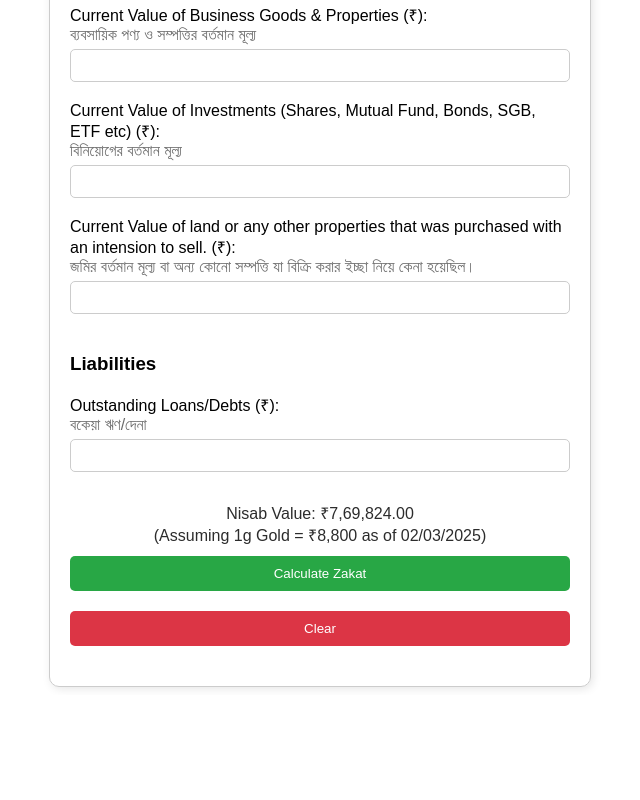
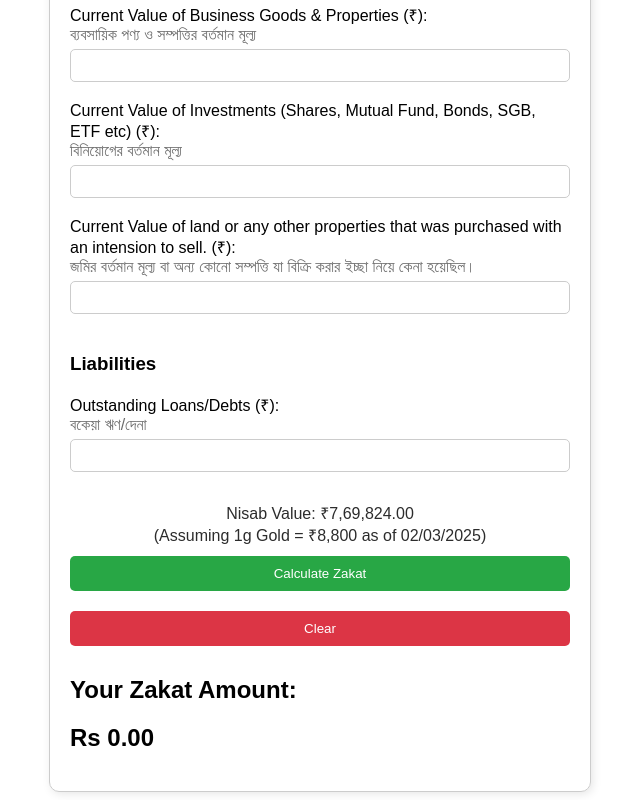
Before and after one commit to aktarhuss/zakatcalculator, a plain HTML site: page index.html in a window 1280 px wide. Shown: the part 634-1434 px from the top of the page, without its empty margins (320-960 px from the left). Before the commit the page ends 1329 px from the top, so only its background shows below. Drawn offline with Linux system fonts and the light colour scheme.

Commit message:
Update index.html

```diff
--- a/index.html
+++ b/index.html
@@ -51,8 +51,11 @@
 
         <button onclick="calculateZakat()">Calculate Zakat</button>
         <button class="reset" onclick="resetForm()">Clear</button>
-
         <p id="result"></p>
+        <div id="your-zakat-amount">
+            <h2>Your Zakat Amount:</h2>
+            <h2 id="your-zakat">Rs 0.00</h2>
+        </div>
     </div>
     <script src="main.js"></script>
 </body>
```
